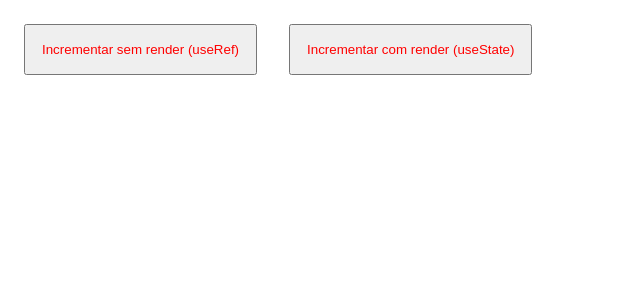
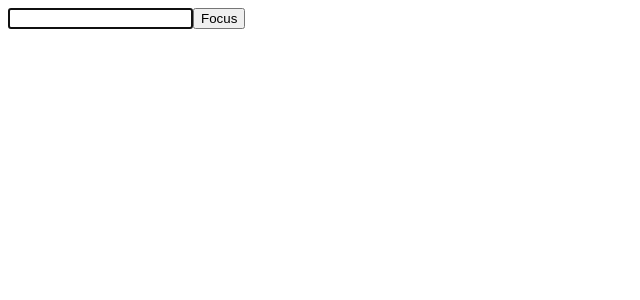
Before and after one commit to Manoel7Oliveira/Curso-React-Serliv, a React (Vite) app in the folder meu-primeiro-react/first-react/: page / in a window 1280 px wide. Shown: the top 300 px of the page, without its empty margins (0-640 px from the left). Built offline with nearby package versions, Linux system fonts and the light colour scheme.

Commit message:
useRef e focus

```diff
--- /dev/null
+++ b/meu-primeiro-react/first-react/src/App-6-useRef-Dom.jsx
@@ -0,0 +1,32 @@
+import React, { useEffect, useRef } from "react";
+import Button from "./Componentes/Button/Button";
+import Card from "./Componentes/Card/Card";
+
+function App() {
+
+    const inputRef = useRef(null)
+    console.log(inputRef) // Aqui o inputRef é nulo
+    console.log(inputRef.current)
+
+    useEffect(() => inputRef.current.focus(), []) // focus no useEffect, assim que a pagina é carregada ele ja da o focus
+    // sem necessidade do click no botao
+
+
+    function Focus() {
+        inputRef.current.focus()
+        console.log(inputRef.current)
+    }
+
+
+    return (
+
+        <>
+
+            <input type="text" ref={inputRef} />
+            <button onClick={Focus}>Focus</button>
+
+        </>
+    )
+}
+
+export default App
--- a/meu-primeiro-react/first-react/src/main.jsx
+++ b/meu-primeiro-react/first-react/src/main.jsx
@@ -1,7 +1,7 @@
 import { StrictMode } from 'react'
 import { createRoot } from 'react-dom/client'
 //import './index.css'
-import App from './App-5-useRef.jsx'
+import App from './App-6-useRef-Dom.jsx'
 
 createRoot(document.getElementById('root')).render(
  // <StrictMode>
```
